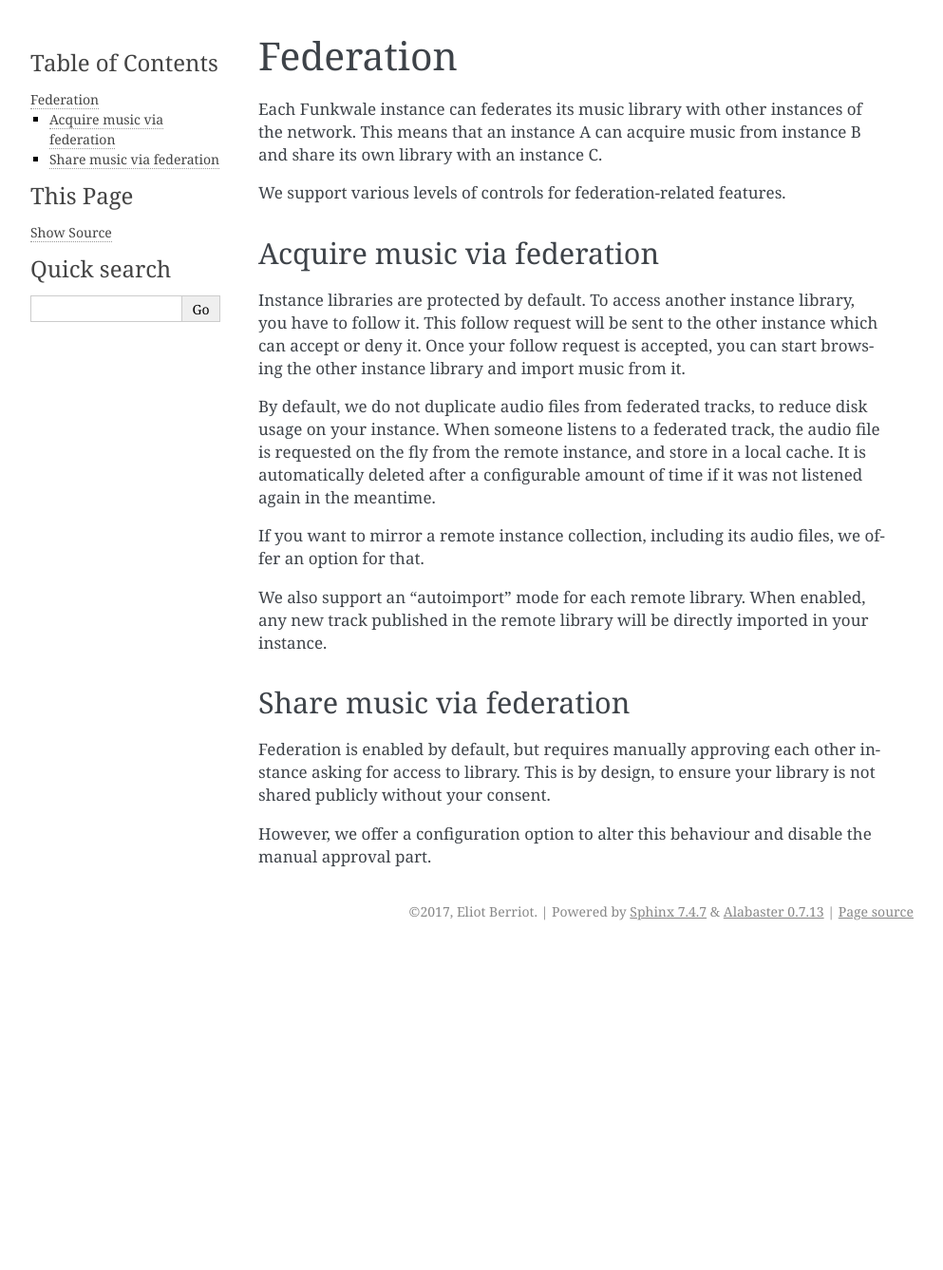
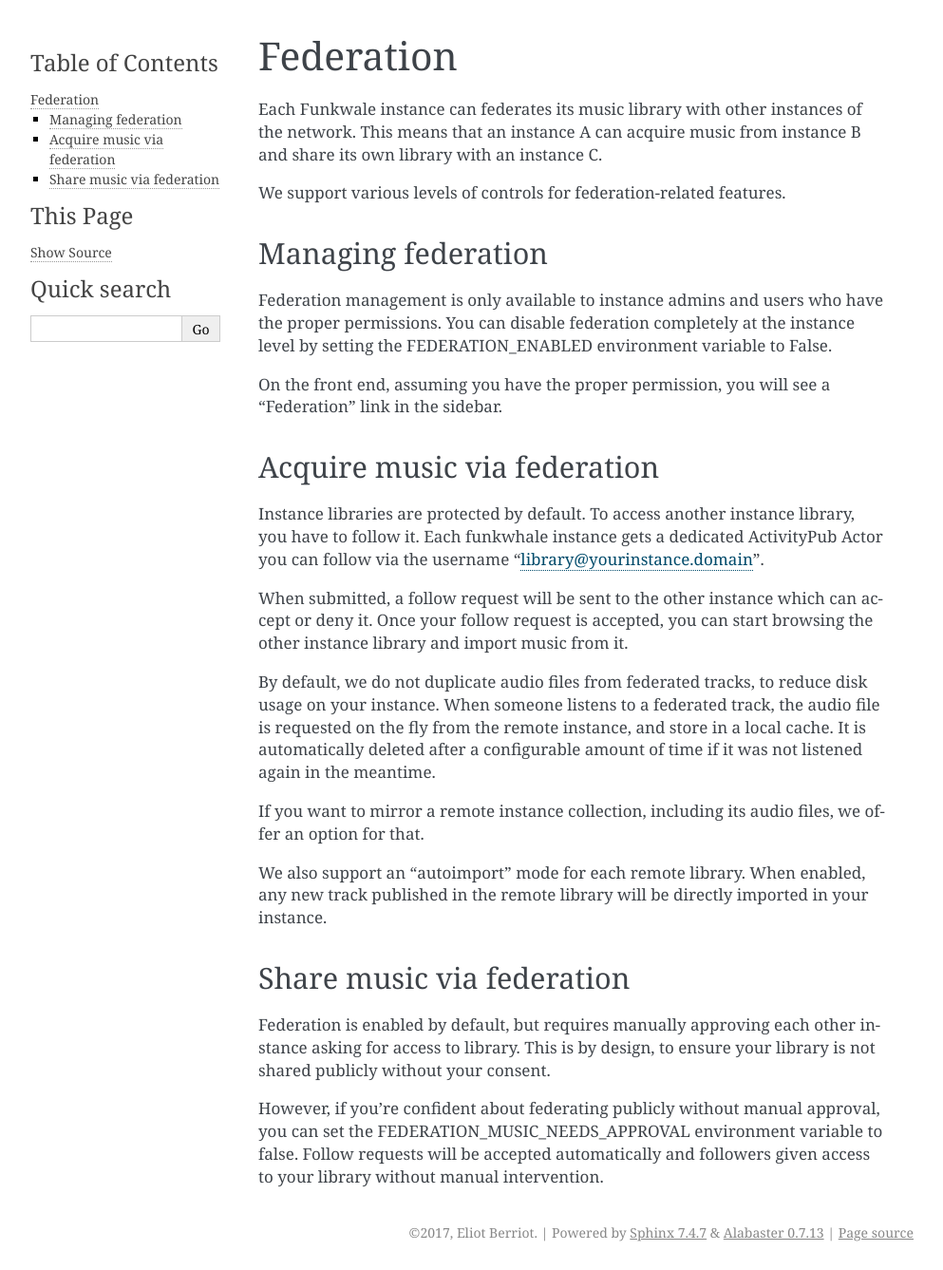
Before and after one commit to RYGhub/funkwhale, a Sphinx documentation site: the page built from docs/federation.rst, in a window 1280 px wide. Shown: the whole page at 95% size, without its empty margins (148-1141 px from the left). Built offline with Sphinx 7.4.7, drawn with Linux system fonts in a browser that asks for light colours; before the commit the page ends 999 px from its top, so only the background shows below that.

Commit message:
More federation documentation

```diff
--- a/docs/federation.rst
+++ b/docs/federation.rst
@@ -7,11 +7,26 @@
 
 We support various levels of controls for federation-related features.
 
+Managing federation
+-------------------
+
+Federation management is only available to instance admins and users
+who have the proper permissions. You can disable federation completely
+at the instance level by setting the FEDERATION_ENABLED environment variable
+to False.
+
+On the front end, assuming you have the proper permission, you will see
+a "Federation" link in the sidebar.
+
+
 Acquire music via federation
 ----------------------------
 
 Instance libraries are protected by default. To access another instance
-library, you have to follow it. This follow request will be sent to
+library, you have to follow it. Each funkwhale instance gets a dedicated
+ActivityPub Actor you can follow via the username "library@yourinstance.domain".
+
+When submitted, a follow request will be sent to
 the other instance which can accept or deny it. Once your follow request
 is accepted, you can start browsing the other instance library
 and import music from it.
@@ -36,5 +51,7 @@
 each other instance asking for access to library. This is by design,
 to ensure your library is not shared publicly without your consent.
 
-However, we offer a configuration option to alter this behaviour and
-disable the manual approval part.
+However, if you're confident about federating publicly without manual approval,
+you can set the FEDERATION_MUSIC_NEEDS_APPROVAL environment variable to false.
+Follow requests will be accepted automatically and followers
+given access to your library without manual intervention.
```
